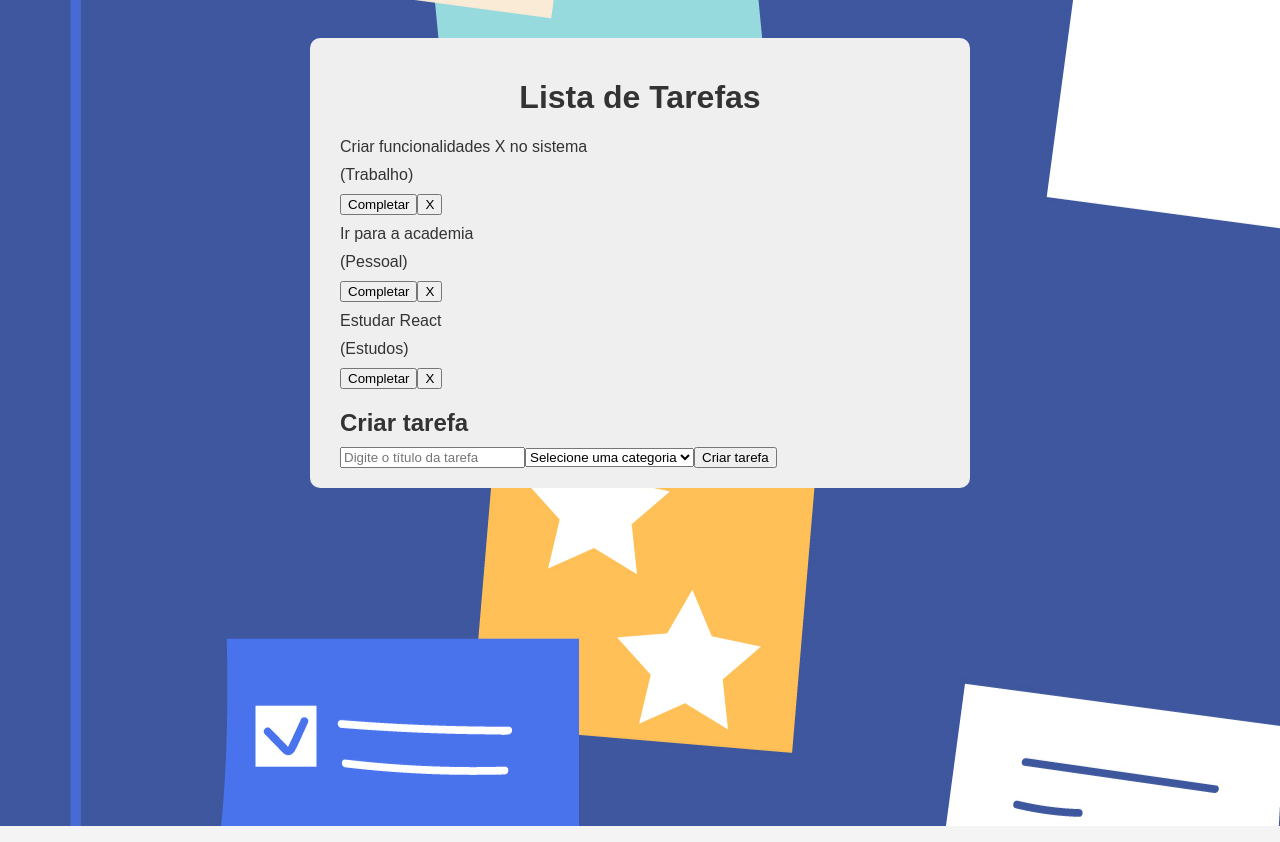
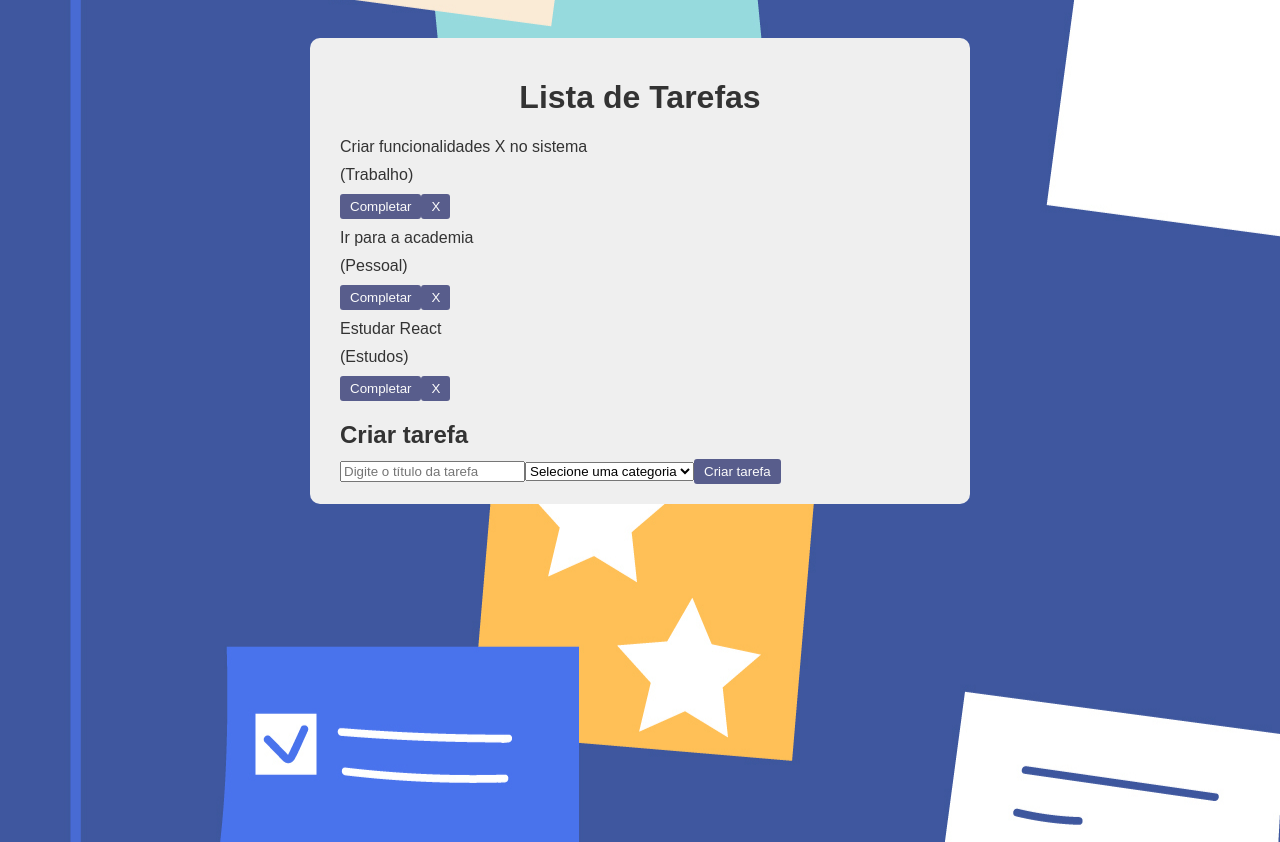
Before and after one commit to Almir-git-unifc/ToDo_crud-app_react, a React (Vite) app: page / in a window 1280 px wide. Built offline with nearby package versions, Linux system fonts and the light colour scheme.

Commit message:
feat(style): v0.07.000 -react vite optimized layout with style.css

```diff
--- a/src/App.css
+++ b/src/App.css
@@ -33,3 +33,18 @@ p {
 input {
   box-sizing: border-box;  /* para não passar da área de limite */
 }
+
+button{
+	background-color: #333974;
+	color: #fff;
+	padding: 5px 10px;
+	border: none;
+	border-radius: 3px;
+	cursor: pointer;
+	opacity: 0.8;
+	transition: 0.3s; /*com a transição a cor mudará a opacity */
+}
+
+button:hover{
+	opacity: 1;  /* com transição hover a opacidade muda de 0.8 para 1.0 */
+}
```
Also changed, not shown: 1 other file (tests, documents, lock files or other folders).
